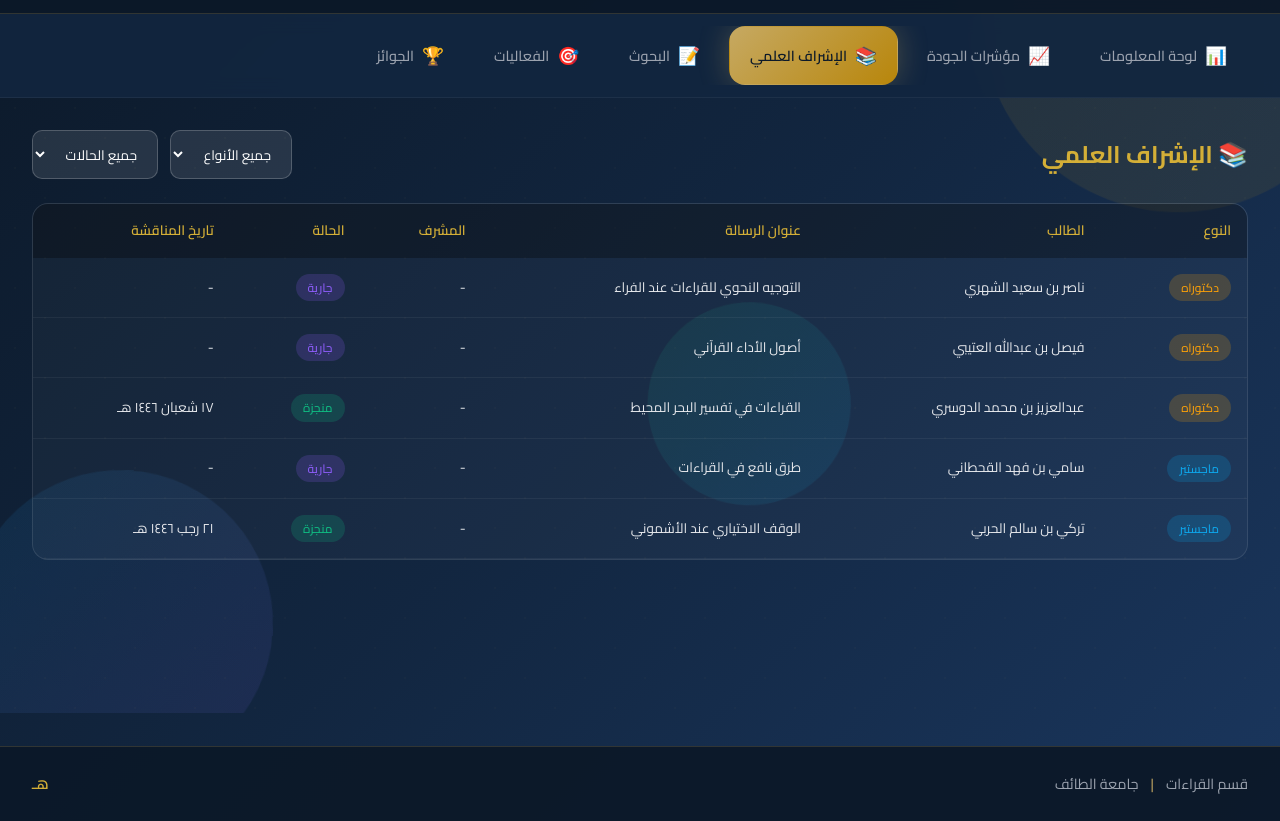
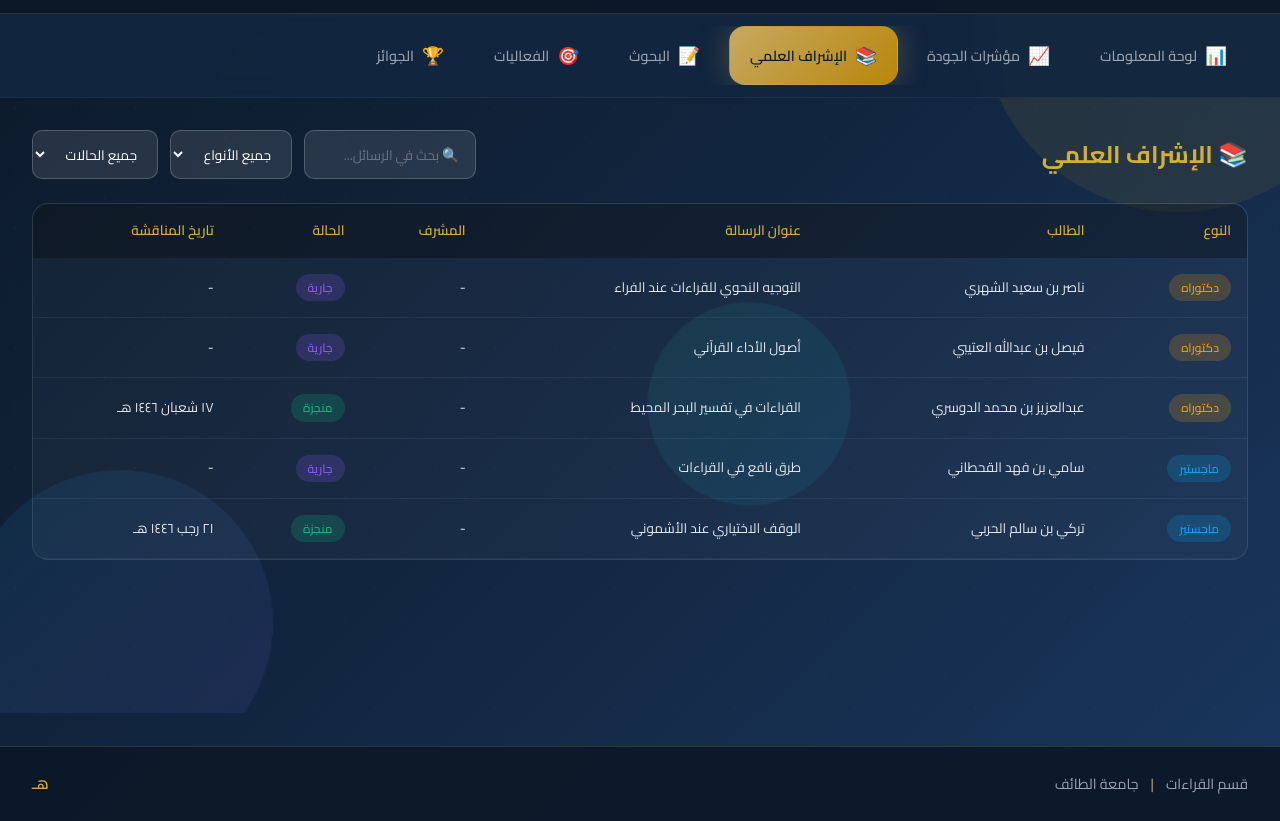
Before and after one commit to majed354/faculty-activities, a plain HTML site: page index.html in a window 1280 px wide. Both pictures are taken after a click on the button "📚 الإشراف العلمي". Shown: the part 87-908 px from the top of the page. Drawn offline with nearby package versions, Linux system fonts and the light colour scheme.

Commit message:
Update index.html

```diff
--- a/index.html
+++ b/index.html
@@ -315,6 +315,7 @@
             <div class="section-header">
                 <h2>📚 الإشراف العلمي</h2>
                 <div class="filters">
+                    <input type="text" id="thesesSearch" placeholder="🔍 بحث في الرسائل...">
                     <select id="thesesTypeFilter">
                         <option value="">جميع الأنواع</option>
                         <option value="دكتوراه">دكتوراه</option>
```
